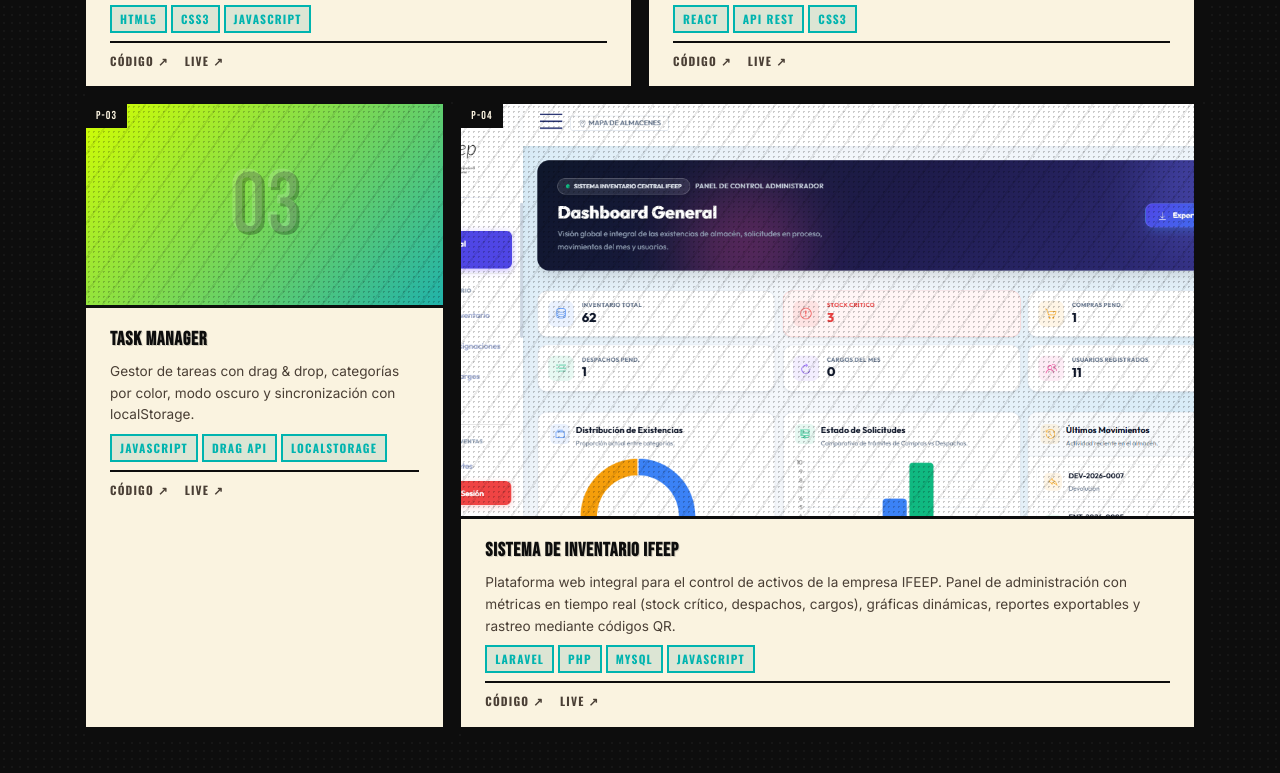
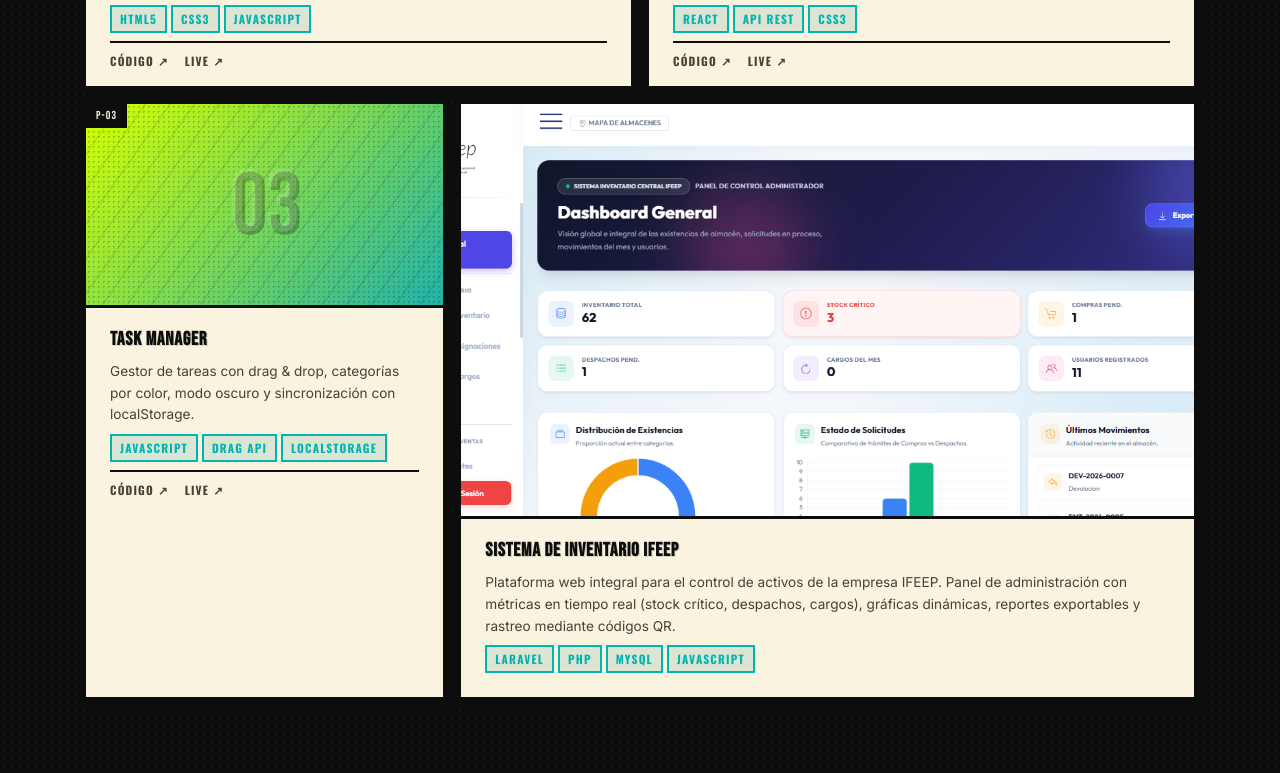
Before and after one commit to BrayanLoarteL/mi-portafolio, a plain HTML site: page index.html in a window 1280 px wide. Shown: the part 4267-5040 px from the top of the page. Drawn offline with nearby package versions, Linux system fonts and the light colour scheme.

Commit message:
Mejoras de diseño y animacion en el Proyecto 4

```diff
--- a/assets/css/style.css
+++ b/assets/css/style.css
@@ -1441,3 +1441,48 @@
 @media (min-width: 1025px) {
   .container { padding-inline: var(--space-xl); }
 }
+
+/* =========================================
+   ESTILOS ESPECÍFICOS PARA EL PROYECTO 4
+   ========================================= */
+
+/* Quitar el filtro de screentone y lineas */
+.no-filter::before,
+.no-filter::after {
+  display: none !important;
+}
+
+/* Efecto de zoom suave en la imagen */
+.zoom-container {
+  transition: transform 0.5s cubic-bezier(0.25, 1, 0.5, 1);
+}
+
+.project-card:hover .zoom-container {
+  transform: scale(1.08);
+}
+
+/* Efecto para oscurecer el fondo de la web al hacer hover */
+.project-card[data-panel="P-04"] {
+  position: relative;
+  transition: z-index 0.4s;
+}
+
+.project-card[data-panel="P-04"]:hover {
+  z-index: 100;
+}
+
+/* Pseudo-elemento que cubre toda la pantalla */
+.project-card[data-panel="P-04"]::before {
+  content: '';
+  position: fixed;
+  top: 0; left: 0; right: 0; bottom: 0;
+  background-color: rgba(0, 0, 0, 0);
+  z-index: -1; /* Para que quede detrás de la tarjeta pero encima del resto gracias al z-index: 100 del hover */
+  pointer-events: none;
+  transition: background-color 0.4s ease;
+}
+
+/* Al hacer hover en el proyecto, el fondo se oscurece */
+.project-card[data-panel="P-04"]:hover::before {
+  background-color: rgba(0, 0, 0, 0.85);
+}
--- a/views/proyectos.html
+++ b/views/proyectos.html
@@ -103,12 +103,8 @@
 
                     <article class="project-card" data-panel="P-04">
                         <div class="project-thumb">
-                            <div class="project-thumb-inner"
+                            <div class="project-thumb-inner no-filter zoom-container"
                                 style="background-image: url('assets/img/caps/inventario_captura_1.png'); background-size: cover; background-position: top center;">
-                            </div>
-                            <div class="project-overlay">
-                                <a href="#" class="btn btn-primary btn-sm" target="_blank" rel="noopener noreferrer">Ver
-                                    demo →</a>
                             </div>
                         </div>
                         <div class="project-info">
@@ -122,10 +118,6 @@
                                 <span class="tag">MySQL</span>
                                 <span class="tag">JavaScript</span>
                             </div>
-                            <div class="project-links">
-                                <a href="#" class="project-link" target="_blank" rel="noopener noreferrer">Código ↗</a>
-                                <a href="#" class="project-link" target="_blank" rel="noopener noreferrer">Live ↗</a>
-                            </div>
                         </div>
                     </article>
 
```
